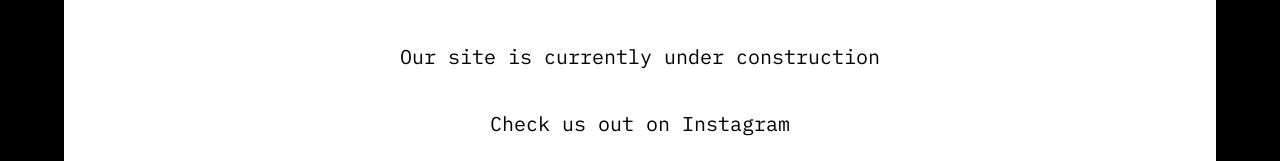
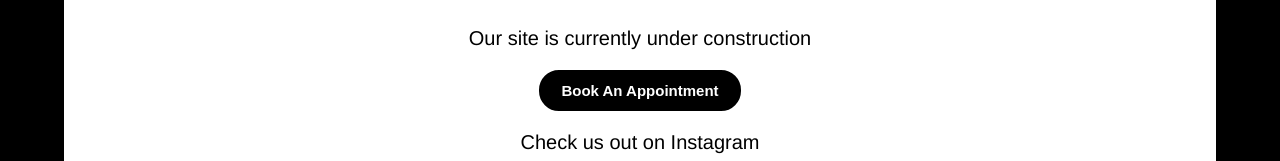
Before and after one commit to gedunlap/material-construct, a React (Create React App) app: page / in a window 1280 px wide. Shown: the part 397-558 px from the top of the page. Built offline with nearby package versions, Linux system fonts and the light colour scheme.

Commit message:
c changes

```diff
--- a/src/App.js
+++ b/src/App.js
@@ -4,9 +4,11 @@ function App() {
   return (
     <div className="App">
       <div className="container">
-        <img className="logo" src="https://i.imgur.com/t3cbqzd.png" alt="Material Tampa" />
+        <img className="logo" src="https://i.imgur.com/EsCu0Sw.png" alt="Material Tampa" />
         <p className="text1">Our site is currently under construction</p>
-        {/* <a href="" target="_blank" rel="noreferrer"><button>Book An Appointment</button></a> */}
+        {/* <a href="" target="_blank" rel="noreferrer"> */}
+          <button>Book An Appointment</button>
+        {/* </a> */}
         <p className="text2">Check us out on Instagram</p>
         <a href="https://www.instagram.com/material.tpa/" target="_blank" rel="noreferrer"><img className="ig" src="https://i.imgur.com/w87mdKt.png" alt="instagram logo" /></a>
         <img className="x" src="https://i.imgur.com/o2Q2xAa.png" alt="Scissors" />
--- a/src/styles.scss
+++ b/src/styles.scss
@@ -7,7 +7,7 @@ body {
 .App {
     display: flex;
     justify-content: center;
-    font-family: 'IBM Plex Mono', monospace;
+    font-family: Helvetica;
 
 
 
```
